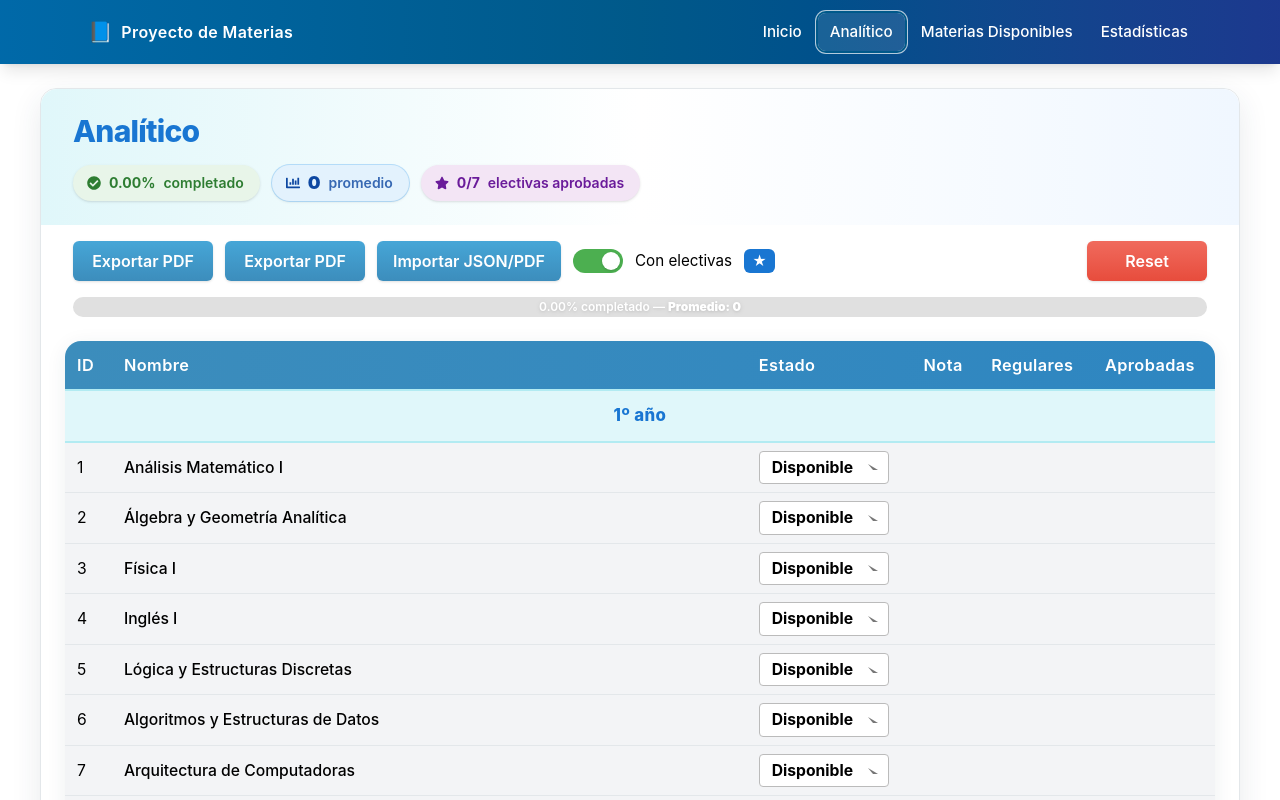
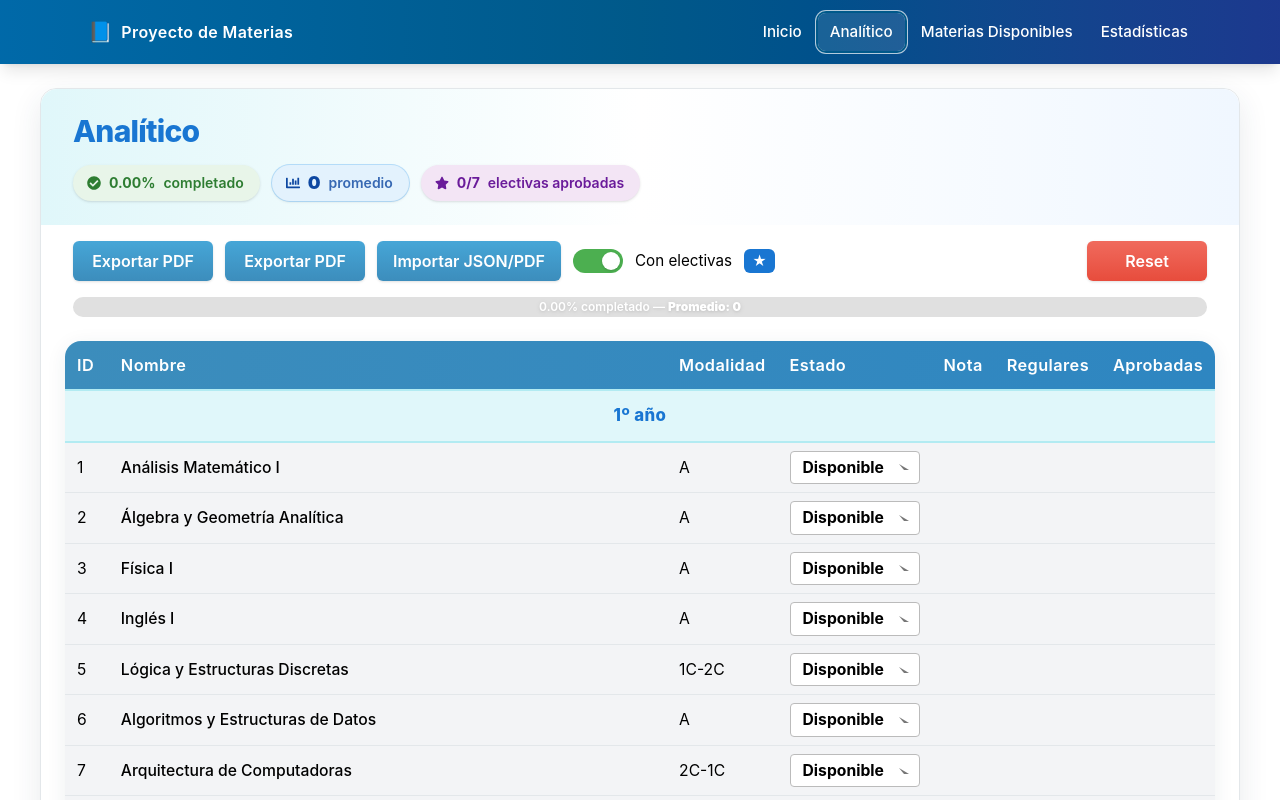
Before and after one commit to galoppoignacio/Analitico-Sistemas-UTN, a Next.js app: page /tabla in a window 1280 px wide. Shown: the top 800 px of the page. Built offline with nearby package versions, Linux system fonts and the light colour scheme.

Commit message:
agregada la col de modalidad

```diff
--- a/app/tabla/page.tsx
+++ b/app/tabla/page.tsx
@@ -146,6 +146,7 @@ export default function TablaPage() {
         tableRows.push([
           m.id,
           nombreBase + (m.isElectiva ? " ★" : ""),
+          m.modalidad || "",
           m.estado === 3 ? "Aprobado" : m.estado === 2 ? "Regular" : m.estado === 1 ? "Disponible" : m.estado === 4 ? "En curso" : "No disponible",
           m.nota ?? "",
           m.materiasQueNecesitaRegulares.join(", "),
@@ -170,6 +171,7 @@ export default function TablaPage() {
             <tr>
               <th style={{ border: "1px solid #ccc", padding: 4 }}>ID</th>
               <th style={{ border: "1px solid #ccc", padding: 4 }}>Nombre</th>
+              <th style={{ border: "1px solid #ccc", padding: 4 }}>Modalidad</th>
               <th style={{ border: "1px solid #ccc", padding: 4 }}>Estado</th>
               <th style={{ border: "1px solid #ccc", padding: 4 }}>Nota</th>
               <th style={{ border: "1px solid #ccc", padding: 4 }}>Regulares</th>
@@ -184,6 +186,7 @@ export default function TablaPage() {
                   {m.nombre}
                   {m.isElectiva && " ★"}
                 </td>
+                <td style={{ border: "1px solid #ccc", padding: 4 }}>{m.modalidad}</td>  {/* 👈 Nueva columna */}
                 <td style={{ border: "1px solid #ccc", padding: 4 }}>
                   {m.estado === 3
                     ? "Aprobado"
@@ -497,7 +500,7 @@ export default function TablaPage() {
             <table className="mt-4 w-full min-w-[600px] border-collapse overflow-hidden rounded-2xl bg-white shadow-[0_4px_20px_rgba(44,62,80,0.08)]">
               <thead className="sticky top-0 z-10">
                 <tr className="bg-gradient-to-r from-[#3c8dbc] to-[#2e86c1]">
-                  {["ID", "Nombre", "Estado", "Nota", "Regulares", "Aprobadas"].map((h) => (
+                  {["ID", "Nombre", "Modalidad", "Estado", "Nota", "Regulares", "Aprobadas"].map((h) => (
                     <th
                       key={h}
                       className="px-3 py-3 text-left text-[1.02rem] font-semibold tracking-wide text-white border-b border-white/20"
@@ -559,6 +562,7 @@ export default function TablaPage() {
                                 )}
                               </div>
                             </td>
+                            <td className={tdBase}>{m.modalidad}</td>  {/* 👈 Nueva columna */}
                             <td className={tdBase}>
                               {!checkDependencies(m) ? (
                                 <span className="italic text-[#999]">{"No disponible"}</span>
```
